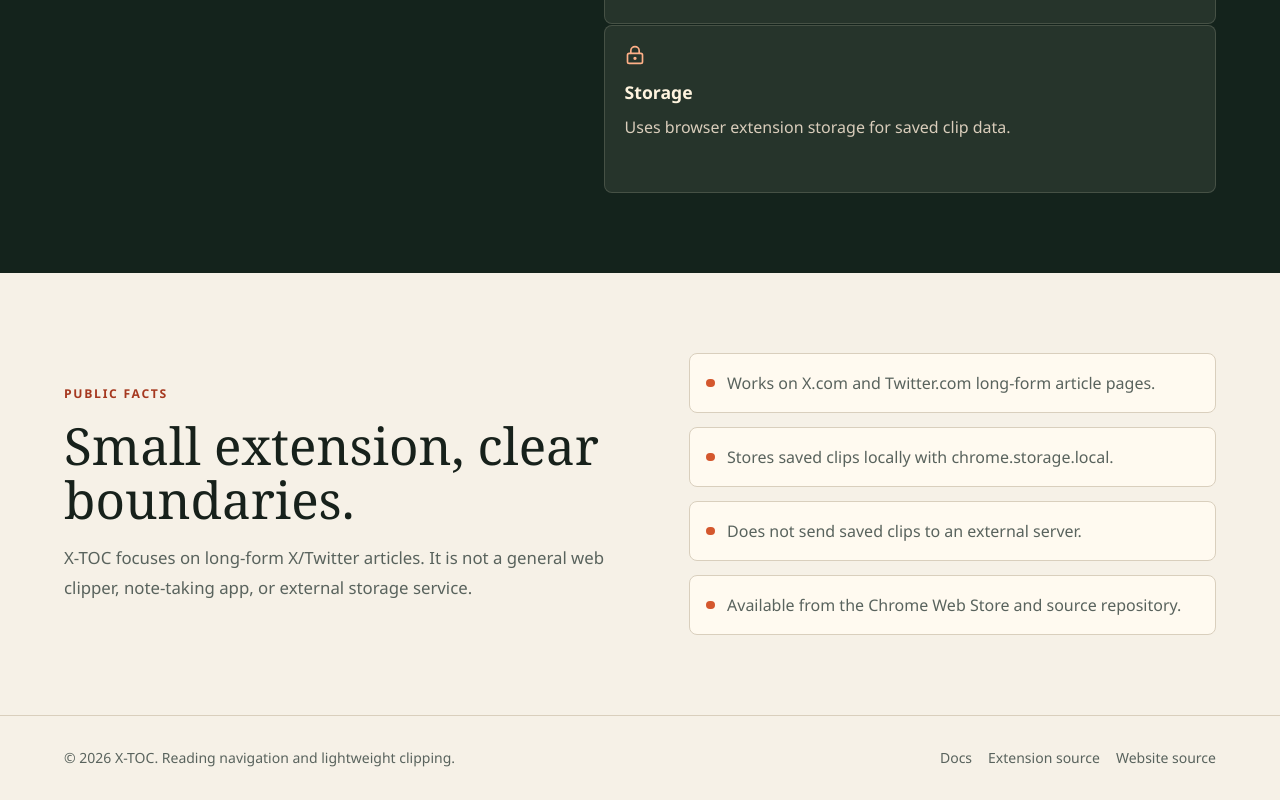
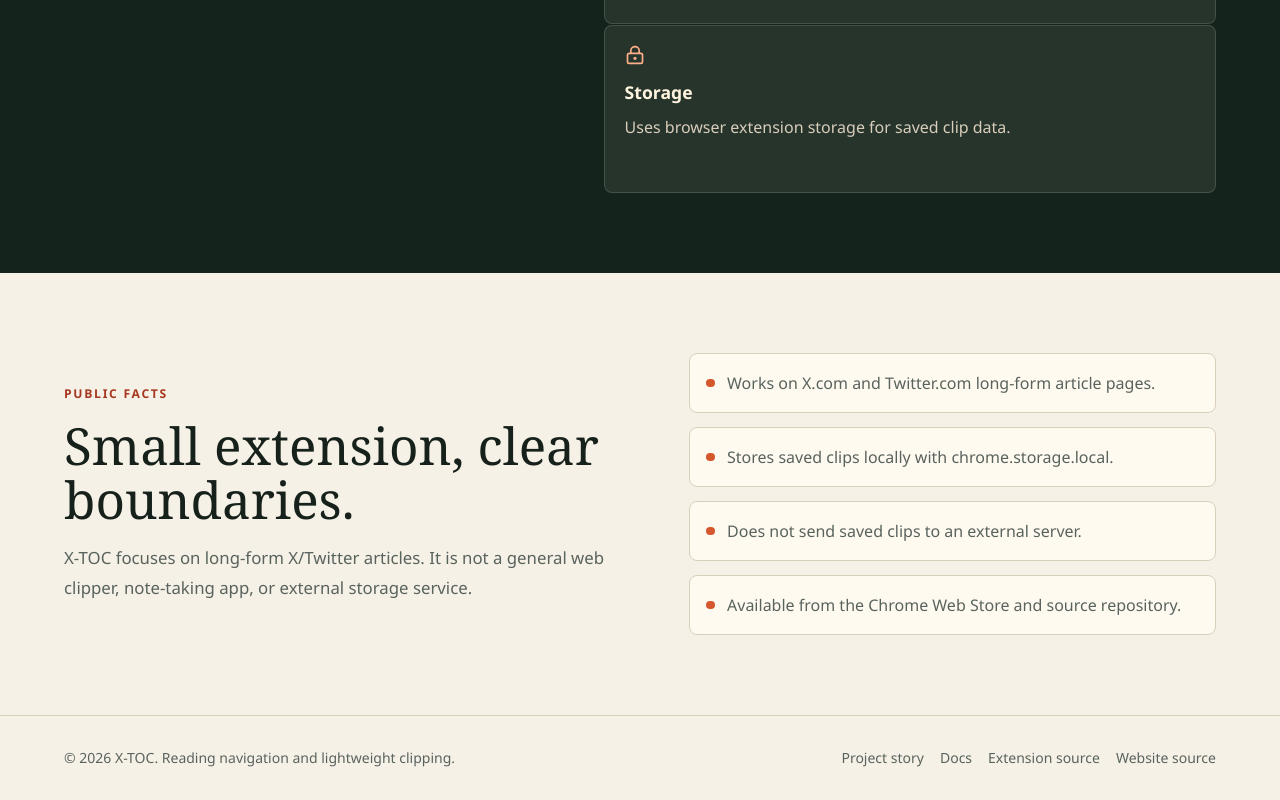
Before and after one commit to HiAriesZhou/x-toc-landing-page, a Next.js app: page / in a window 1280 px wide. Shown: the part 2070-2870 px from the top of the page. Built offline with nearby package versions, Linux system fonts and the light colour scheme.

Commit message:
feat: link X-TOC project story

```diff
--- a/src/app/page.tsx
+++ b/src/app/page.tsx
@@ -17,6 +17,7 @@ const chromeStoreUrl =
   "https://chromewebstore.google.com/detail/nbdgpckkcfkomnmdefinikjijgljgjfp?utm_source=item-share-cb";
 const extensionRepoUrl = "https://github.com/HiAriesZhou/x-toc";
 const websiteRepoUrl = "https://github.com/HiAriesZhou/x-toc-landing-page";
+const projectStoryUrl = "https://www.arieszhou.com/projects/x-toc";
 
 const workflow = [
   {
@@ -251,6 +252,14 @@ export default function HomePage() {
         <div className="mx-auto flex max-w-6xl flex-col gap-4 text-sm text-[var(--muted)] sm:flex-row sm:items-center sm:justify-between">
           <p>© 2026 X-TOC. Reading navigation and lightweight clipping.</p>
           <div className="flex flex-wrap gap-4">
+            <a
+              className="footer-link"
+              href={projectStoryUrl}
+              target="_blank"
+              rel="noopener noreferrer"
+            >
+              Project story
+            </a>
             <Link className="footer-link" href="/docs">
               Docs
             </Link>
```
